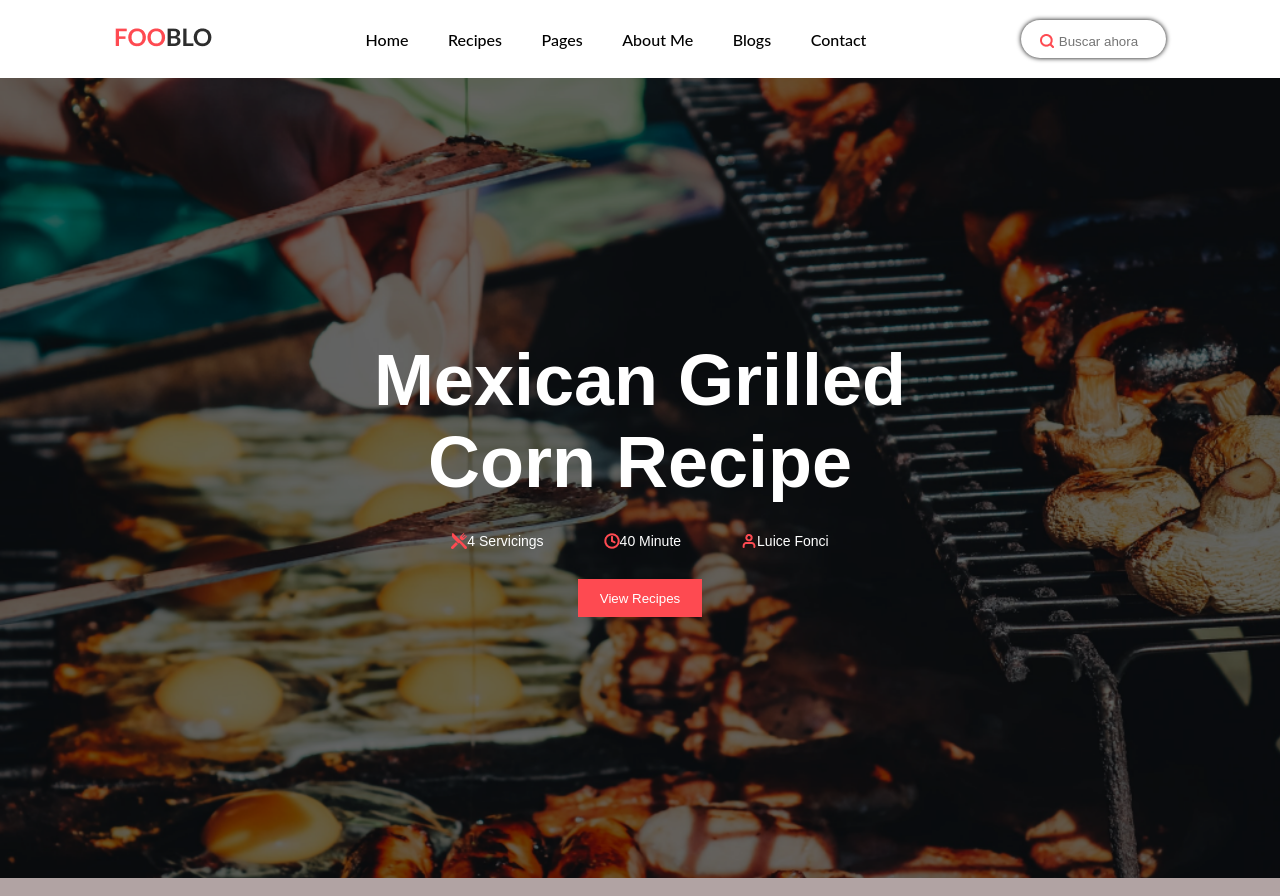
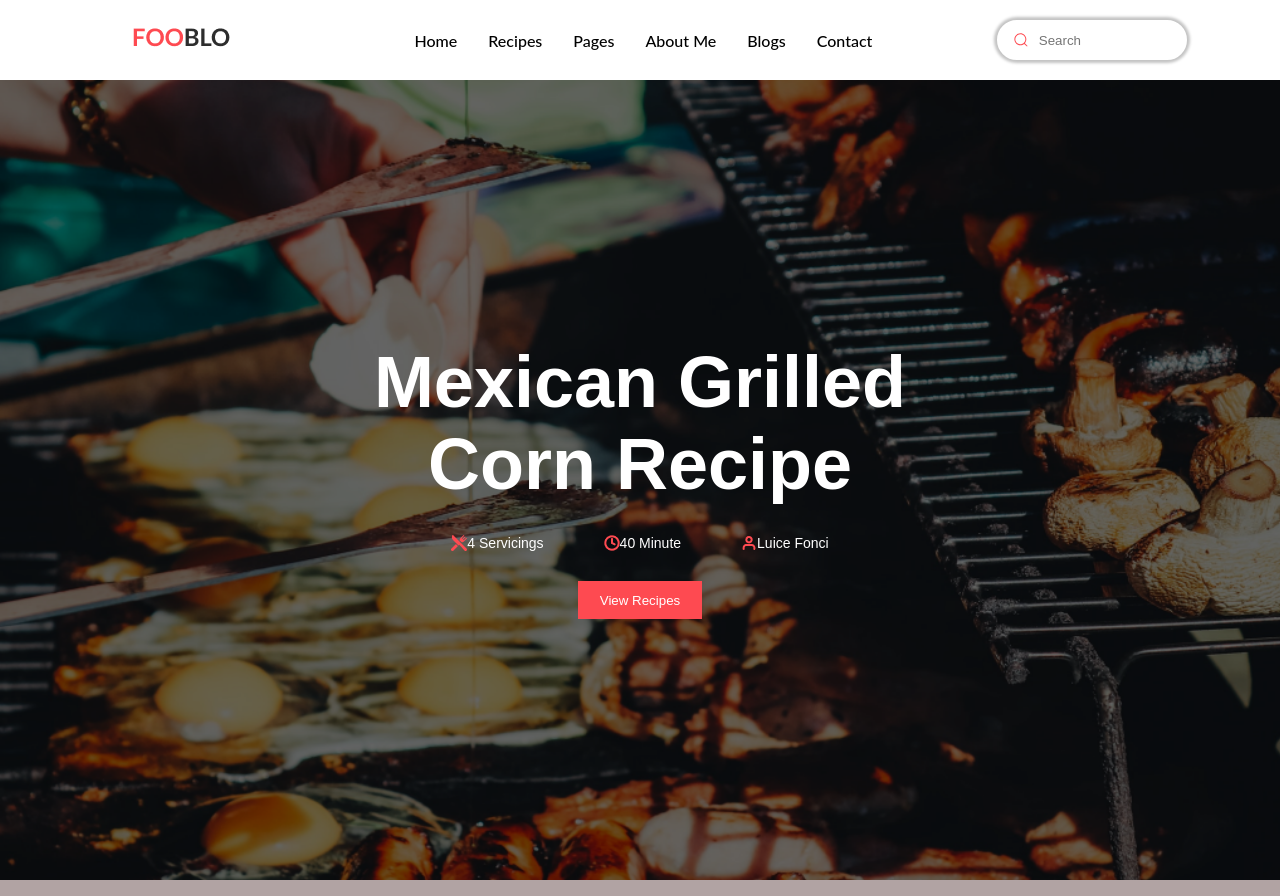
Before and after one commit to jesusalbertokiz/Landing-page-restaurant, a plain HTML site: page index.html in a window 1280 px wide. Drawn offline with Linux system fonts and the light colour scheme.

Commit message:
Add styles to search buttom

```diff
--- a/CSS/style.css
+++ b/CSS/style.css
@@ -19,6 +19,7 @@ header{
 nav{
     background-color: #ffffff;
     padding: 0 20px;
+    padding-left: 5rem;
     width: 50%;
     display: flex;
     align-items: center;
@@ -35,30 +36,48 @@ nav a{
 }
 .logo{
     margin-top: 8px;
+    padding-left: 2.5rem;
 }
-.form-search{
-    padding-top: 3px;
-    width: 145px;
-    height: 38px;
-    border-radius: 50px;
+
+/*buttom by https://uiverse.io/detail/alexruix/slippery-frog-10*/
+.group {
     display: flex;
+    line-height: 28px;
     align-items: center;
-    justify-content: space-evenly;
-    box-shadow: #000 0px 0px 5px;
-}
-.input-search{
-    border: 0;
-    background: transparent;
-    width: 70%;
     position: relative;
-    top: 1px;
-    left: 4px;
-}
-.input-logo{
-    border: 0;
-    position: relative;
-    left: 9px;
-}
+    max-width: 190px;
+   }
+
+   .input {
+    width: 100%;
+    height: 40px;
+    padding: 0 1rem;
+    padding-left: 2.5rem;
+    border-radius: 20px;
+    border: 2px solid rgb(255, 255, 255);
+    background-color: #ffffff;
+    color: #0d0c22;
+    transition: .3s ease;
+    box-shadow: 0 0 3px 3px #0000003d;
+   }
+
+
+   .input:focus, input:hover {
+    outline: none;
+    border-color:#FE4A51;
+    box-shadow: 0 0 0 4px rgb(234 76 137 / 10%);
+   }
+
+   .icon {
+    position: absolute;
+    left: 1rem;
+    fill: #FE4A51;
+    width: 1rem;
+    height: 1rem;
+
+   }
+
+
 
 /* Home */
 
--- a/index.html
+++ b/index.html
@@ -32,10 +32,10 @@
                 <a href="#">Contact</a>
             </div>
         </nav>
-        <form class="form-search" action="">
-            <input class="input-logo" type="image" src="./Image/search (2) 1.png">
-            <input class="input-search" type="text" name="search" placeholder="Buscar ahora">
-        </form>
+        <div class="group">
+            <svg class="icon" aria-hidden="true" viewBox="0 0 24 24"><g><path d="M21.53 20.47l-3.66-3.66C19.195 15.24 20 13.214 20 11c0-4.97-4.03-9-9-9s-9 4.03-9 9 4.03 9 9 9c2.215 0 4.24-.804 5.808-2.13l3.66 3.66c.147.146.34.22.53.22s.385-.073.53-.22c.295-.293.295-.767.002-1.06zM3.5 11c0-4.135 3.365-7.5 7.5-7.5s7.5 3.365 7.5 7.5-3.365 7.5-7.5 7.5-7.5-3.365-7.5-7.5z"></path></g></svg>
+            <input placeholder="Search" type="search" class="input">
+        </div>
     </header>
     <main class="home">
         <div class="home-content-vertical">
```
